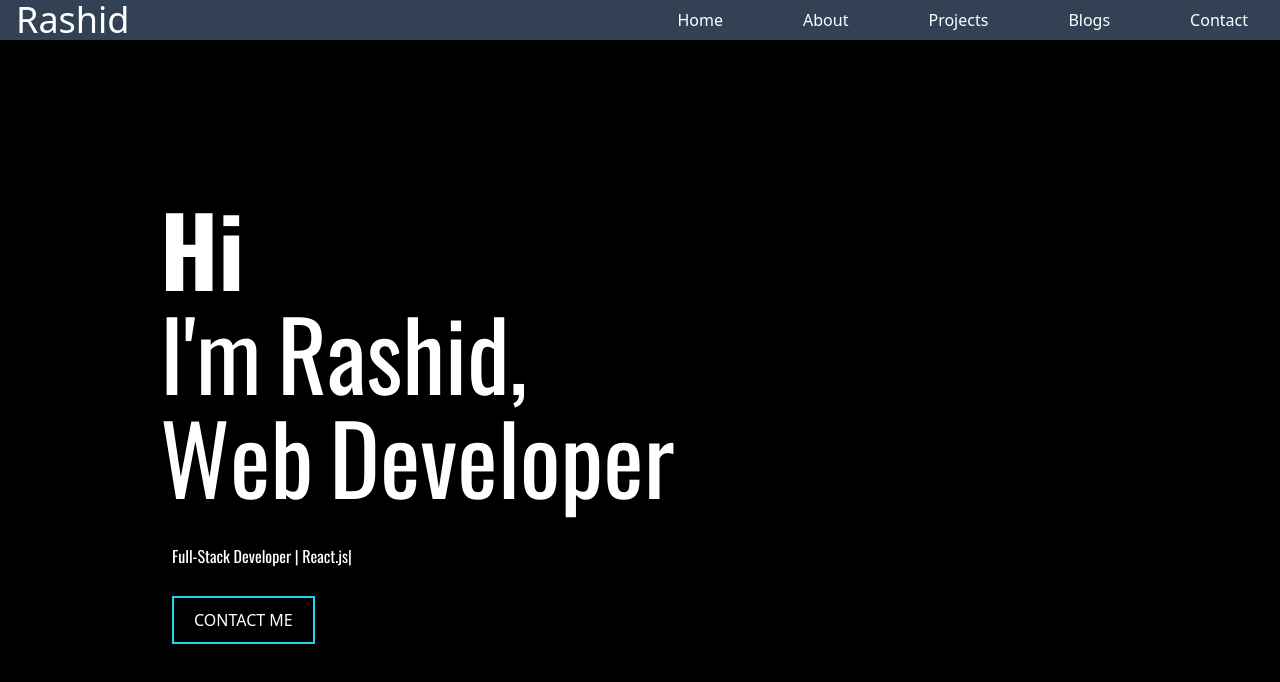
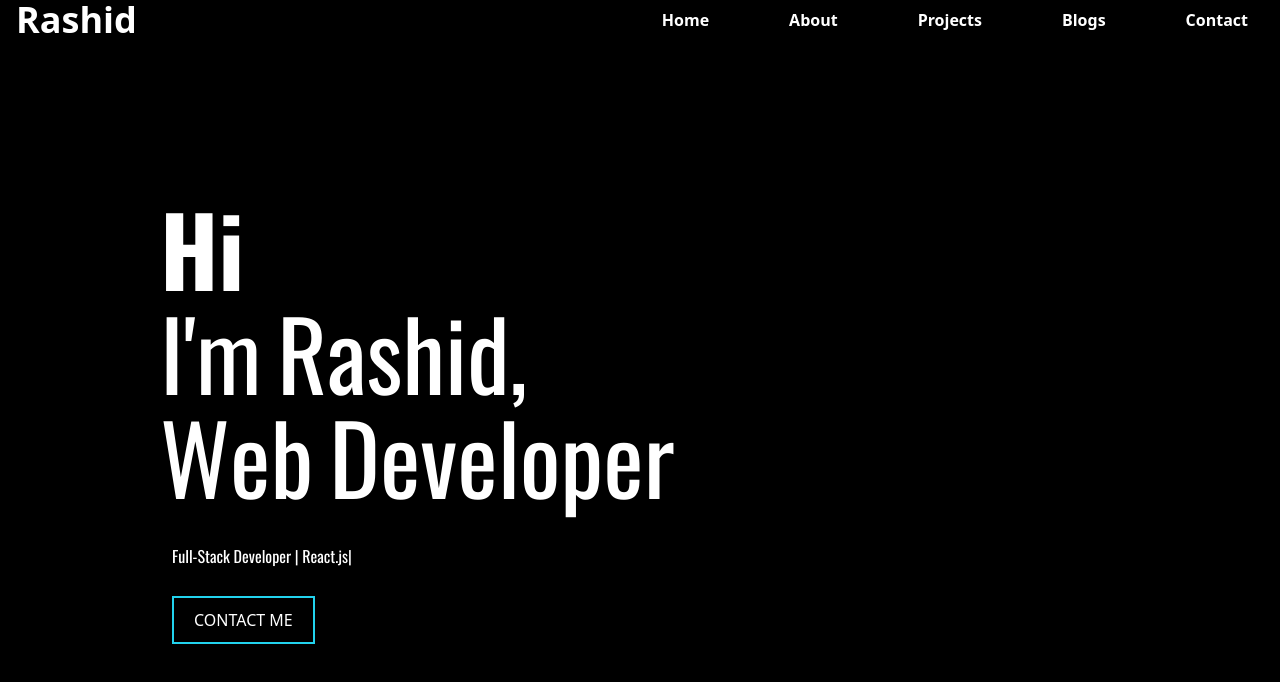
Before and after one commit to MamunUrRashidAIUB/portfolio-react, a React (Vite) app: page / in a window 1280 px wide. Shown: the top 682 px of the page. Built offline with nearby package versions, Linux system fonts and the light colour scheme.

Commit message:
some style changes

```diff
--- a/src/components/Header.jsx
+++ b/src/components/Header.jsx
@@ -3,7 +3,7 @@ import Nav from "./Nav";
 
 const Header = () => {
   return (
-    <div className="bg-slate-700 sticky top-0 z-[20] mx-auto flex flex-wrap w-full items-center justify-between text-white pl-4">
+    <div className="bg-black sticky top-0 z-[20] mx-auto flex flex-wrap w-full items-center justify-between text-white pl-4 font-bold">
       <Logo />
       <Nav />
     </div>
--- a/src/components/Nav.jsx
+++ b/src/components/Nav.jsx
@@ -6,12 +6,12 @@ const Nav = () => {
 
   return (
     <div className="relative">
-      <div className="hidden md:flex space-x-4 md:space-x-10 lg:space-x-20 pr-8">
-        <a href="#home">Home</a>
-        <a href="#about">About</a>
-        <a href="#projects">Projects</a>
-        <a href="#blogs">Blogs</a>
-        <a href="#contact">Contact</a>
+      <div className="hidden md:flex space-x-4 md:space-x-10 lg:space-x-20 pr-8  ">
+        <a href="#home" className="hover:text-cyan-400">Home</a>
+        <a href="#about"className="hover:text-cyan-400">About</a>
+        <a href="#projects"className="hover:text-cyan-400">Projects</a>
+        <a href="#blogs"className="hover:text-cyan-400">Blogs</a>
+        <a href="#contact"className="hover:text-cyan-400">Contact</a>
       </div>
       <button
         onClick={toggleNavbar}
@@ -24,11 +24,11 @@ const Nav = () => {
           isOpen ? "opacity-100 max-h-screen" : "opacity-0 max-h-0"
         }`}
       >
-        <a href="#home">Home</a>
-        <a href="#about">About</a>
-        <a href="#projects">Projects</a>
-        <a href="#blogs">Blogs</a>
-        <a href="#contact">Contact</a>
+        <a href="#home"className="hover:text-cyan-400">Home</a>
+        <a href="#about"className="hover:text-cyan-400">About</a>
+        <a href="#projects"className="hover:text-cyan-400">Projects</a>
+        <a href="#blogs"className="hover:text-cyan-400">Blogs</a>
+        <a href="#contact"className="hover:text-cyan-400">Contact</a>
       </div>
     </div>
   );
```
